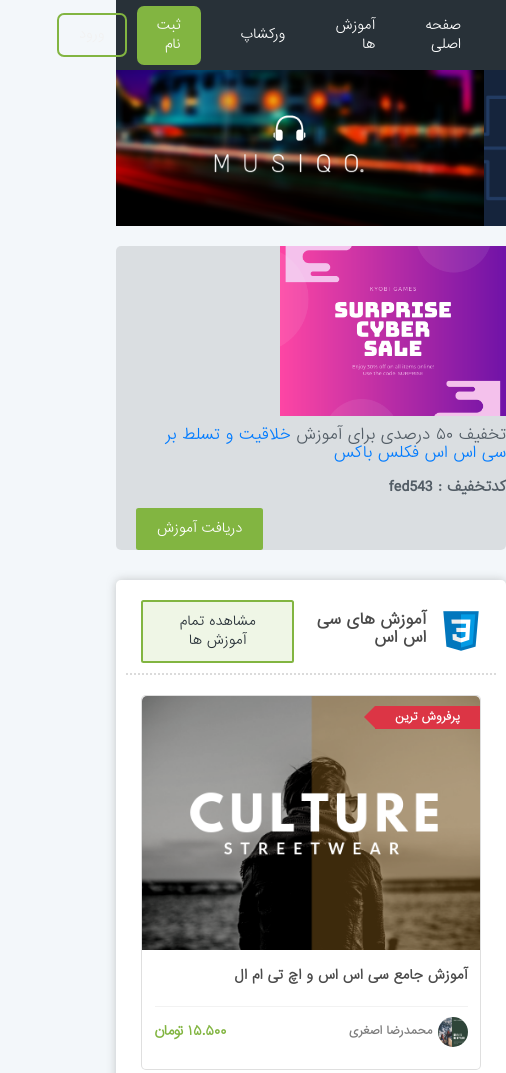
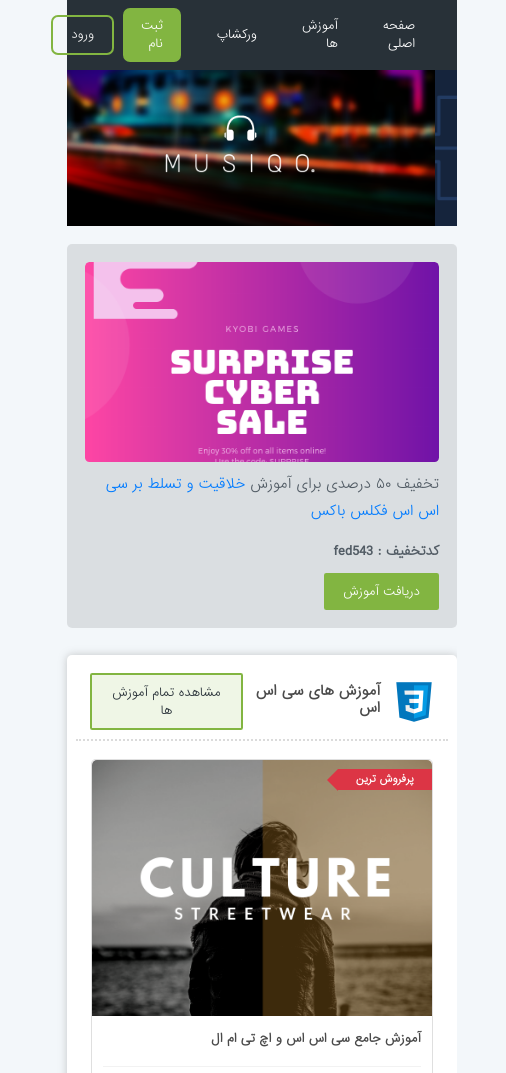
Before and after one commit to MohammadRezaAsghari/UniSabz, a plain HTML site: page index.html in a window 390 px wide. Shown: the top 1073 px of the page, 506 px wide, since content can reach past the window. Drawn offline with Linux system fonts and the light colour scheme.

Commit message:
8_23_2019 commit

```diff
--- a/index.html
+++ b/index.html
@@ -22,6 +22,7 @@
                 </li>
                 <li class="navigation__item"><a href="" class="navigation__link">صفحه اصلی</a></li>
                 <li class="navigation__item has-megamenu">آموزش ها
+
                     <ul class="navigation__sub">
                         <li class="navigation__sub__item">
                             <a href="" class="navigation__sub__link">برنامه نویسی</a>
@@ -46,6 +47,7 @@
                         </li>
 
                     </ul>
+
                 </li>
                 <li class="navigation__item"><a href="" class="navigation__link">ورکشاپ</a></li>
                 <li class="navigation__item register">
@@ -81,7 +83,9 @@
             <!-- discount -->
             <div class="row discount">
 
-                <img src="img/1.png" alt="">
+                <div class="img-holder">
+                    <img src="img/1.png" alt="">
+                </div>
                 <div>
                     <h2>
                         <span>  تخفیف ۵۰ درصدی برای آموزش</span>
@@ -90,7 +94,7 @@
                     <p>کدتخفیف : fed543</p>
 
                 </div>
-                <a href="#" class="btn button mr-auto button">دریافت آموزش</a>
+                <a href="#" class="btn button">دریافت آموزش</a>
 
             </div>
 
--- a/sass/_reset.scss
+++ b/sass/_reset.scss
@@ -20,7 +20,21 @@
 }
 
 html {
-    font-size: 10px;
+    @media (min-width: 576px) {
+        font-size: 9px;
+    }
+    @media (min-width: 768px) {
+        font-size: 9px;
+    }
+    @media (min-width: 992px) {
+        font-size: 9.5px;
+    }
+    @media (min-width: 1200px) {
+        font-size: 10px;
+    }
+    @media (max-width:575px) {
+        font-size: 9px;
+    }
 }
 
 body {
--- a/sass/components/_discount.scss
+++ b/sass/components/_discount.scss
@@ -8,19 +8,50 @@
     border-radius: $border-radius;
     padding-left: 2rem;
     margin-top: 2rem;
+    @media (max-width: 767px) {
+        flex-direction: column;
+        align-items: flex-start;
+        padding: 2rem;
+    }
+    .img-holder {
+        // border: 1px solid #000;
+        overflow: hidden;
+        @media (max-width: 767px) {
+            width: 100%;
+            max-height: 200px;
+            border-radius: .5rem;
+        }
+    }
     img {
-        height: 170px;
+        height: 130px;
         margin-left: 2rem;
+        @media (max-width: 767px) {
+            width: 100%;
+            height: auto;
+            border-radius: .5rem;
+        }
     }
     h2 {
         font-size: 1.5rem;
         padding: 1rem 0;
         a {
             color: var(--primary);
+            line-height: 2;
         }
     }
     p {
         font-size: 1.4rem;
         font-weight: bold;
+        line-height: 2;
+    }
+    a {
+        margin-right: auto;
+        @media (max-width: 767px) {
+            margin-right: 0px;
+        }
+        @media (max-width: 992px) {
+            margin-left: auto;
+            // margin-bottom: 2rem;
+        }
     }
 }
--- a/sass/components/_navigation.scss
+++ b/sass/components/_navigation.scss
@@ -70,11 +70,11 @@
         right: 0;
         z-index: 100;
         border-top: 2px solid $unisabz-color;
+        width: 100%;
+        background-color: #181818;
+        margin-top: 5px;
         opacity: 0;
         visibility: hidden;
-        margin-top: 5px;
-        width: 100%;
-        background-color: #181818;
         display: flex;
         transition: margin-top .3s;
         &__item {
```
Also changed, not shown: ProjectInfo.txt (added), css/main.css, 1 other file.
